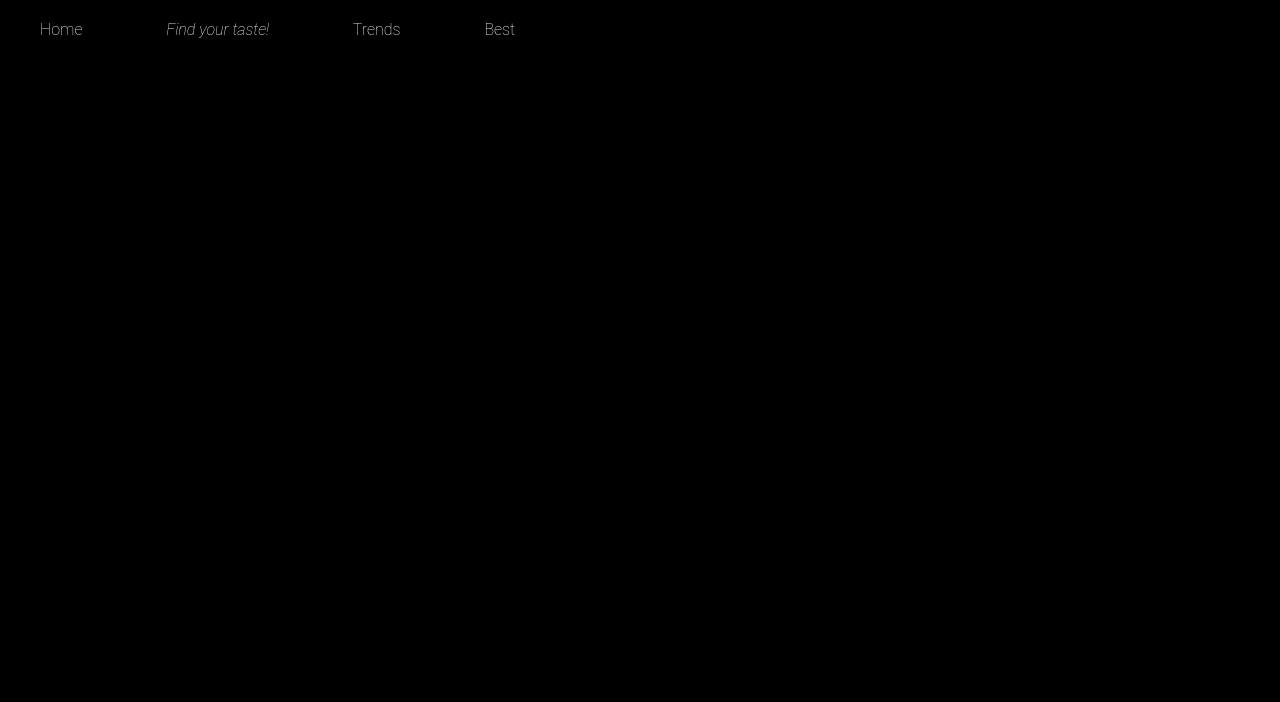
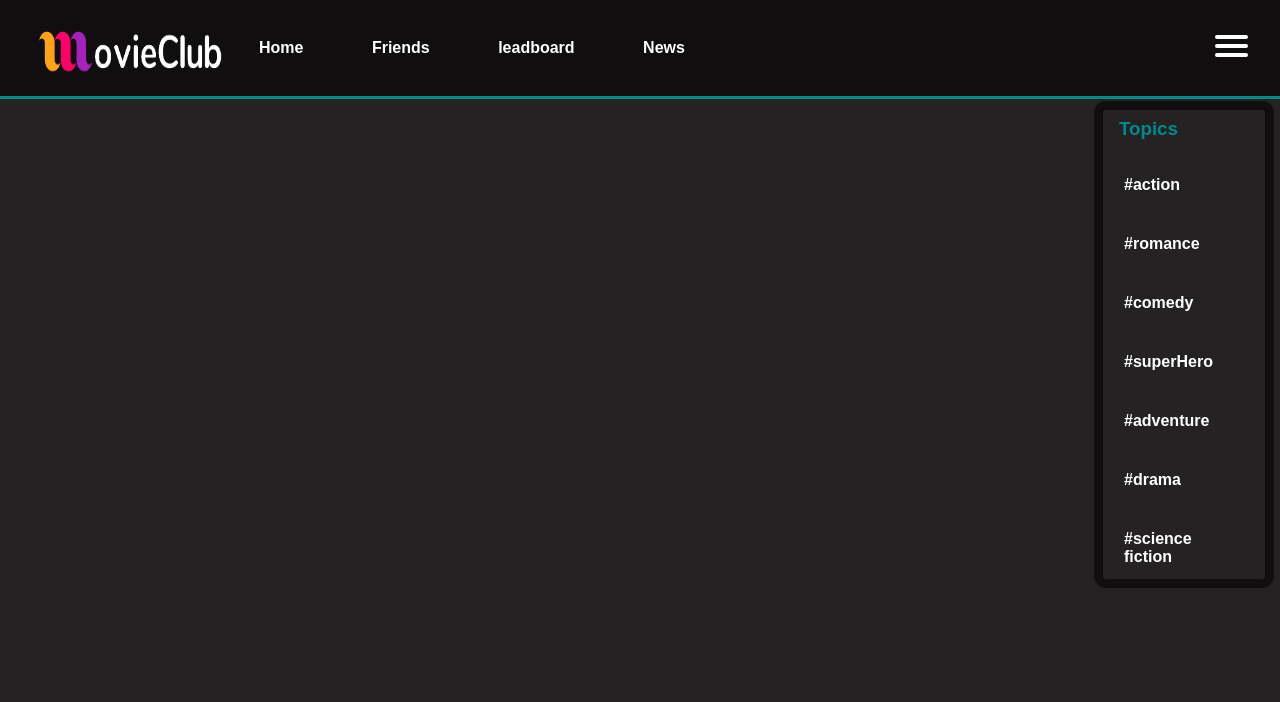
Before and after one commit to dorukatikk/CineVerse, a plain HTML site: page index.html in a window 1280 px wide. Drawn offline with Linux system fonts and the light colour scheme.

Commit message:
Site Baştan Yapıldı

```diff
--- a/index.html
+++ b/index.html
@@ -1,21 +1,60 @@
 <!DOCTYPE html>
 <html lang="en">
-  <head>
+<head>
     <meta charset="UTF-8">
+    <meta http-equiv="X-UA-Compatible" content="IE=edge">
     <meta name="viewport" content="width=device-width, initial-scale=1.0">
-    <meta http-equiv="X-UA-Compatible" content="ie=edge">
-    <title>MovieClub</title>
+    <title>Ana Sayfa</title>
+    <link rel="shortcut icon" href="image/logo_favicon.png" type="image/x-icon">
     <link rel="stylesheet" href="style.css">
-  </head>
-  <body>
-    <nav class="nav">
-        <ul>
-            <li><a href="#" class="nav-link">Home</a></li>
-            <li><a href="#" class="nav-link"><em>Find your taste!</em></a></li>
-            <li><a href="#" class="nav-link">Trends</a></li>
-            <li><a href="#" class="nav-link">Best</a></li>
-          </ul>
+</head>
+<body style="background-color:rgb(36, 34, 34)">
+    <nav>
+        <div class="navbar">
+            <a href="index.html"><img height="60px" width="195px" src="img/logo-transparent.png"></a>
+            <!-- navbar öğeleri yerleştirildi -->
+            <div class="menu">
+                <a href="index.html">Home</a>
+                <a href="index.html">Friends</a>
+                <a href="index.html">leadboard</a>
+                <a href="index.html">News</a>
+
+
+            </div>
+            <!-- Hamburger menü oluşturuldu -->
+            <button class="hamburger">
+                <!-- Hamburger menü çizgileri eklendi  -->
+                <span></span>
+                <span></span>
+                <span></span>
+            </button>
+        </div>
+
     </nav>
-	<script src="index.js"></script>
-  </body>
+    <div class="mobile-nav">
+        <a class="mobile_a" href="index.html">Home</a>
+        <a class="mobile_a" href="index.html">Friends</a>
+        <a class="mobile_a" href="index.html">leadboard</a>
+        <a class="mobile_a" href="index.html">News</a>
+    </div>
+    <main class="layout_index_main">
+      <div class="layout_index_main">
+
+      </div>
+        <div class="layout_right_bar">
+            <div style="margin-top: 110px;" class="friends" style="margin: 30px;">
+                <h3>Topics</h3>
+                <a class="friends_menu" href="index.html">#action</a>
+                <a class="friends_menu" href="index.html">#romance</a>
+                <a class="friends_menu" href="index.html">#comedy</a>
+                <a class="friends_menu" href="index.html">#superHero</a>
+                <a class="friends_menu" href="index.html">#adventure</a>
+                <a class="friends_menu" href="index.html">#drama</a>
+                <a class="friends_menu" href="index.html">#science fiction</a>
+            </div>
+        </div>
+        </div>
+    </main>
+    <script src="index.js"></script>
+</body>
 </html>
--- a/index.js
+++ b/index.js
@@ -0,0 +1,10 @@
+//hamburger butonu hamburger değerinde saklanır
+const hamburger = document.querySelector('.hamburger');
+const mobile_menu = document.querySelector('.mobile-nav')
+//hamburger butonuna basıldığında is active olmasını sağladık
+//bu sayede butona basıldığında animasyon devreye girecek
+hamburger.addEventListener('click', function (){
+    hamburger.classList.toggle('is-active');
+    mobile_menu.classList.toggle('is-active');
+}
+)
--- a/style.css
+++ b/style.css
@@ -1,43 +1,233 @@
 
-html, body, div, p, ul, li {
+:root{
+  --primary: rgb(36, 34, 34);
+  --light: rgb(16, 14, 14);
+}
+
+*{
   margin: 0;
   padding: 0;
-    border: 0;
-    font-size: 100%;
-    font: inherit;
-    vertical-align: baseline;
-    font-family: 'Roboto', sans-serif;
-    font-weight: 100;
+  box-sizing: border-box;
+  font-family: sans-serif;
 }
+.navbar{
 
-  body {
-    background-color: #000;
-  }
-  .nav {
-    background: #000;
-    height: 60px;
-  }
+  margin: 0 auto;
 
+  display: flex;
+  align-items: center;
 
-  .nav li {
-    display: inline-flex;
-    list-style: none;
-    height: 60px;
-    line-height: 60px;
-    padding: 0 40px;
-    border-radius: 99px;
-  }
+  justify-content: space-between;
 
-
-  .nav li:hover {
-    background: paleturquoise;
-    transition: background .3s;
 
 }
 
+nav{
+  position: fixed;
+  top: 0%;
+  left: 0%;
+  right: 0%;
+  z-index: 99;
+  background-color: var(--light);
+  padding: 16px 32px;
+  border: 16px 32px;
+  border-bottom: 3px solid darkcyan;
 
-  .nav-link {
-    color: #fff;
+}
+
+.layout_index_main{
+  display: grid;
+  grid-template-columns: 85% auto;
+}
+
+.layout_right_bar{
+
+  border-radius: 10px;
+}
+.layout_leftbar{
+  display: none;
+}
+
+.layout_movie_main{
+  display: grid;
+  grid-template-columns: 70% 10% 5%;
+}
+
+h2{
+  color: darkcyan;
+}
+
+h3{
+  color: darkcyan;
+  padding: 8px 16px;;
+}
+.image_movie{
+
+  width: 200px;
+  height: 300px;
+  margin: 110px 80px;
+  outline: 10px solid rgb(16, 14, 14);
+  border-radius: 6px;
+
+
+
+
+}
+
+.hamburger{
+  display: block;
+  border: none;
+  outline: none;
+  background: none;
+  cursor: pointer;
+}
+
+.hamburger span{
+  display: block;
+  width: 33px;
+  height: 4px;
+  margin-bottom: 5px;
+  position: relative;
+  background-color:white;
+  border-radius: 6px;
+  z-index:1;
+
+  transform-origin: 0 0;
+  transition: 0.4s;
+
+}
+
+.hamburger:hover span:nth-child(2){
+  transform: translateX(10px);
+  background-color: darkcyan;
+
+}
+
+.hamburger.is-active span:nth-child(1){
+  transform: translate(0px, -2px) rotate(45deg)
+}
+
+.hamburger.is-active span:nth-child(2){
+  opacity: 0;
+  transform: translateX(15px);
+}
+
+.hamburger.is-active span:nth-child(3){
+  transform: translate(-3px, 3px) rotate(-45deg)
+}
+
+.hamburger.hamburger.is-active:hover span{
+  background-color: darkcyan;
+}
+
+.mobile-nav{
+  position: fixed;
+  top: 0;
+  left: 100%;
+  width: 100%;
+  height: 100vh;
+  display: block;
+  z-index: 98;
+  background-color:rgb(16, 14, 14);
+  padding-top: 110px;
+  transition: 0.4s;
+}
+.mobile-nav.is-active{
+  left: 0;
+
+}
+
+.mobile_a{
+  display: block;
+  color: white;
+  width: 100%;
+  max-width: 200px;
+  margin: 0 auto 16px;
+  text-align: center;
+  padding: 12px 16px;
+  background-color: #333;
   text-decoration: none;
-    height: 60px;
+  border-radius: 60px;
 }
+.mobile_a:hover{
+  transition: 0.2s;
+  background-color: darkcyan;
+}
+.menu{
+  display: none;
+  flex: 1 1 0%;
+  justify-content: flex-start;
+  margin: 0 0px;
+
+
+}
+
+.menu a {
+  color: white;
+  margin: 0 16px;
+  font-weight: 600;
+  text-decoration: none;
+  transition: 0.2s;
+  padding: 8px 16px;
+  border-radius: 99px;
+}
+.menu a:hover{
+  background-color: darkcyan;
+
+}
+
+.friends{
+  display: none;
+  outline: 9px solid rgb(16, 14, 14);
+  flex-direction: column;
+  gap: 15px;
+  align-items: start;
+  margin: 120px 15px;
+  border-radius: 3px;
+
+
+
+}
+.friends_menu{
+  color: white;
+  display: flex;
+  margin: 5px;
+  font-weight: 600;
+  text-decoration: none;
+  transition: 0.4s;
+  padding: 8px 16px;
+  border-radius: 99px;
+}
+.friends_menu:hover{
+  background-color: darkcyan;
+}
+.main{
+  display: grid;
+  grid-template-columns: 3fr 1fr ;
+  grid-template-rows: 600px 1fr ;
+}
+.layout_main_friends{
+  display: none;
+}
+
+@media (min-width: 900px){
+  .layout_main_friends{
+      display: block;
+  }
+  .layout_leftbar{
+      display: grid;
+  }
+  .mobile-nav.is-active{
+      left: 75%;
+  }
+  .mobile-nav{
+      width: 500px;
+  }
+  .menu{
+      display: block;
+  }
+  .friends{
+      display: flex;
+  }
+
+}
```
Also changed, not shown: img/logo-transparent.png (added), img/logo.jpeg (deleted). Lines whose indentation alone changed are shown as unchanged.
